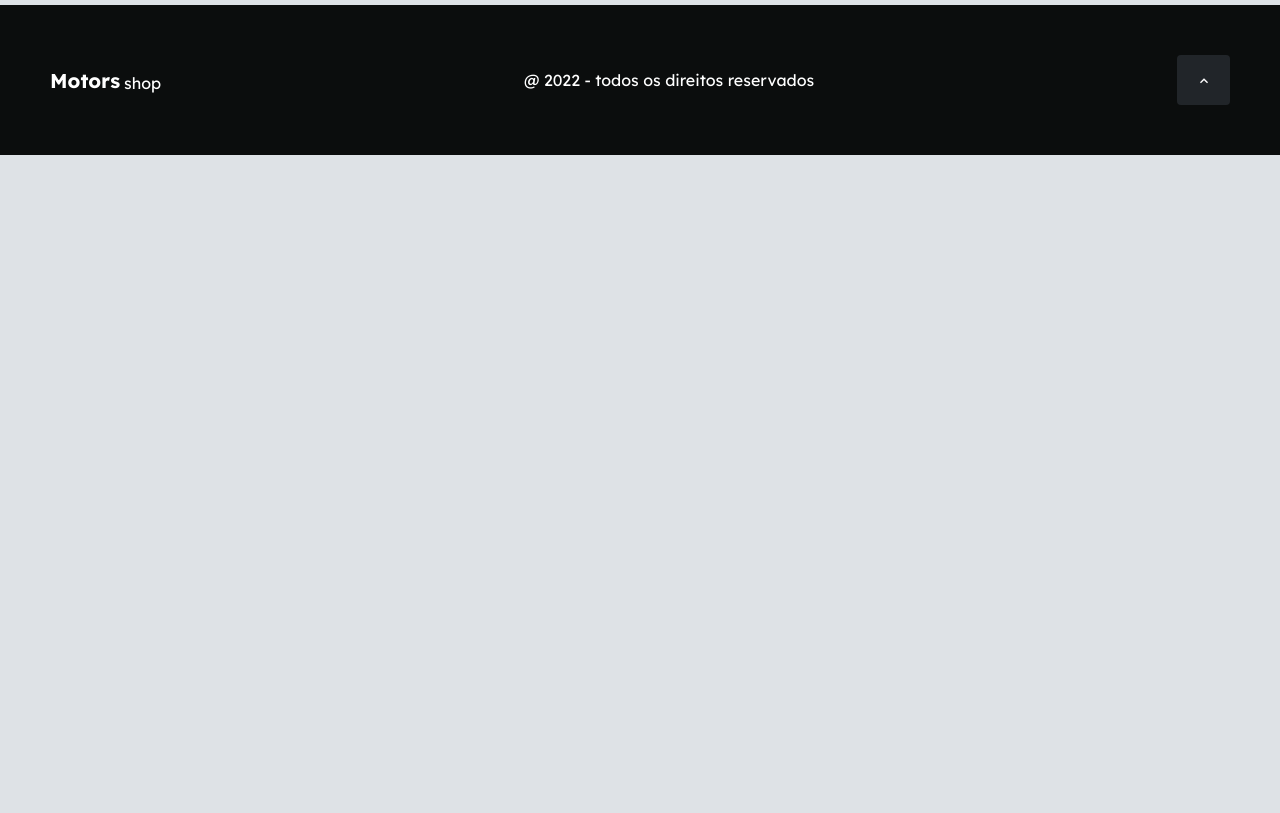
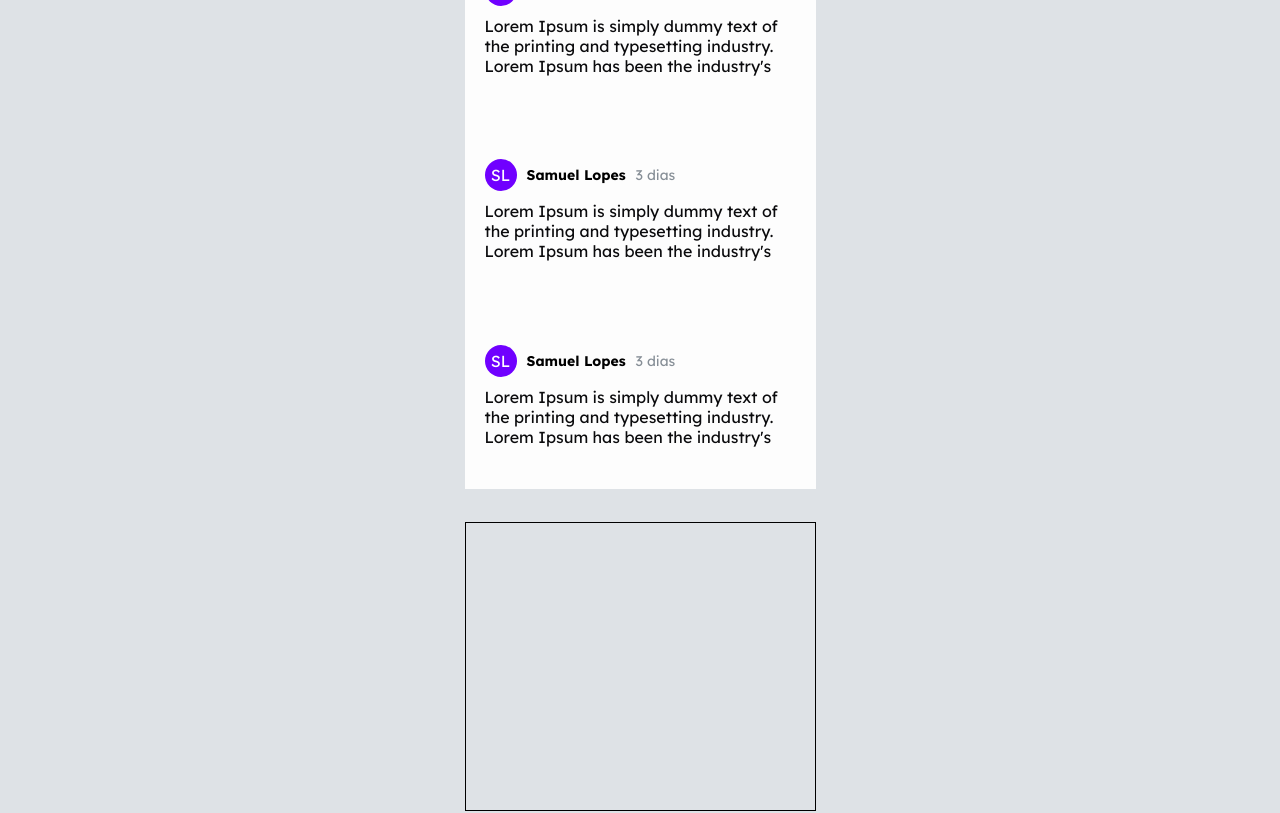
Before and after one commit to KMotorsShop/motors-shop, a React (Vite) app in the folder frontend/: page /anuncio in a window 1280 px wide. Shown: the part 2140-2953 px from the top of the page. Before the commit the page ends 2295 px from the top, so only its background shows below. Built offline with nearby package versions, Linux system fonts and the light colour scheme; no server answers.

Commit message:
feat: create comment component

```diff
--- /dev/null
+++ b/frontend/src/components/Comment/index.tsx
@@ -0,0 +1,28 @@
+import { Flex } from "../../styles/Containers";
+import { Text } from "../../styles/Texts";
+
+import { Container, UserInfos, UserLogo, CommentTime } from "./styles";
+
+const Comment = () => {
+  return (
+    <Flex >
+      <Container>
+        <UserInfos>
+          <UserLogo>
+            SL
+          </UserLogo>
+          <p>Samuel Lopes</p>
+          <CommentTime>
+            3 dias
+          </CommentTime>
+        </UserInfos>
+        <Text>
+          Lorem Ipsum is simply dummy text of the printing and typesetting
+          industry. Lorem Ipsum has been the industry's
+        </Text>
+      </Container>
+    </Flex>
+  );
+};
+
+export default Comment;
--- /dev/null
+++ b/frontend/src/components/Comment/styles.ts
@@ -0,0 +1,37 @@
+import { styled } from "../../styles/stitches.config";
+
+export const Container = styled("section", {
+    maxHeight: "212px",
+    minWidth: "283px",
+    padding: "20px",
+    top: "256px",
+    display: "flex",
+    flexDirection: "column",
+    gap: "10px",
+});
+
+export const UserLogo = styled("span", {
+    height: "32px",
+    width: "32px",
+    borderRadius: "150px",
+    background: "#7000FF",
+    display: "flex",
+    justifyContent: "center",
+    alignItems: "center",
+    color: "white",
+});
+
+export const CommentTime = styled("span", {
+    color: "#868E96",
+    fontSize: "14px",
+})
+
+export const UserInfos = styled("div", {
+    display: "flex",
+    alignItems: "center",
+    gap: "10px",
+    p: {
+        fontSize: "14px",
+        fontWeight: "bold",
+    },
+});
--- a/frontend/src/main.tsx
+++ b/frontend/src/main.tsx
@@ -4,9 +4,9 @@ import ReactDOM from "react-dom/client";
 import { GlobalStyles } from "./styles/Global";
 import { BrowserRouter } from "react-router-dom";
 import AdsContext from "./context/AdsContext";
-import ReactModal from "react-modal";
+// import ReactModal from "react-modal";
 
-ReactModal.setAppElement("#root");
+// ReactModal.setAppElement("#root");
 
 ReactDOM.createRoot(document.getElementById("root") as HTMLElement).render(
   <React.StrictMode>
--- a/frontend/src/pages/ProductDetailed/index.tsx
+++ b/frontend/src/pages/ProductDetailed/index.tsx
@@ -16,6 +16,7 @@ import {
   CardOne,
   CardTwo,
 } from "./styles";
+import Comment from "../../components/Comment"
 
 const ProductDetailed = () => {
   const { setDetailedVehicle, detailedVehicle } = useContext(AdsAuthContext);
@@ -43,8 +44,13 @@ const ProductDetailed = () => {
         </ContainerTwo>
       </Container>
       <ContainerComments>
-        {/* <CardOne />
-        <CardTwo /> */}
+        <CardOne>
+          <Comment/>
+          <Comment/>
+          <Comment/>
+          {/* <Comment/> */}
+        </CardOne>
+        <CardTwo />
       </ContainerComments>
       <Footer />
     </>
--- a/frontend/src/pages/ProductDetailed/styles.ts
+++ b/frontend/src/pages/ProductDetailed/styles.ts
@@ -37,13 +37,18 @@ export const ContainerComments = styled("div", {
 });
 
 export const CardOne = styled("div", {
-  height: "557px",
+  minHeight: "557px",
   width: "751px",
-  border: "1px solid",
+  // border: "1px solid",
   marginBottom: "33px",
+  background: "$grey10",
   "@mobileProductDetailed": {
     width: "351px",
   },
+  display: "flex",
+  flexDirection: "column",
+  alignItems: "center",
+  justifyContent: "space-around",
 });
 
 export const CardTwo = styled("div", {
--- a/frontend/src/styles/Containers.tsx
+++ b/frontend/src/styles/Containers.tsx
@@ -10,7 +10,18 @@ export const Flex = styled("div", {
       end: {
         justifyContent: "flex-end",
       },
+      center: {
+        justifyContent: "center",
+      },
+      around: {
+        justifyContent: "space-around",
+      },
     },
+    align: {
+      center: {
+        alignItems: "center",
+      },
+    }
   },
 });
 
```
